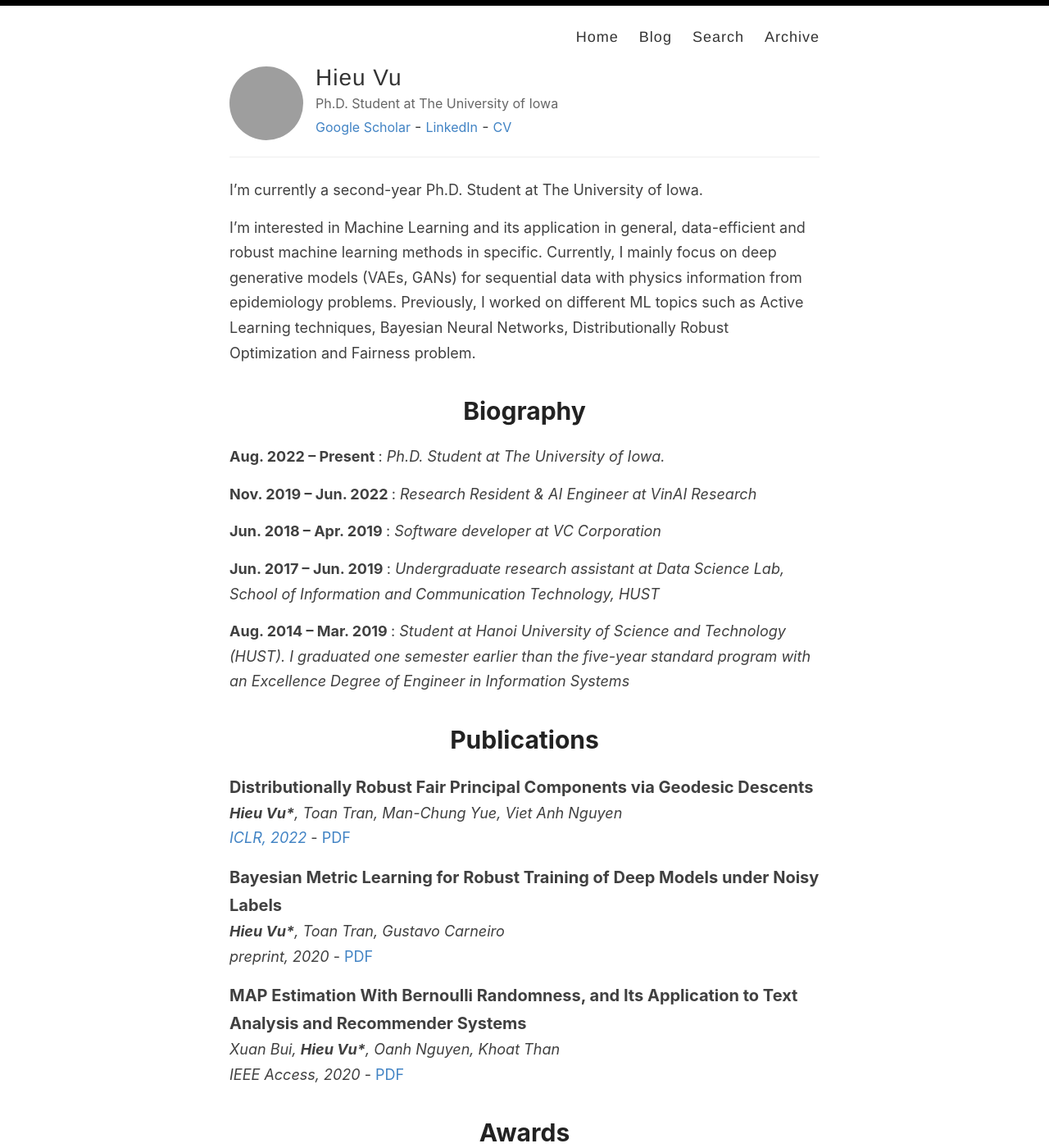
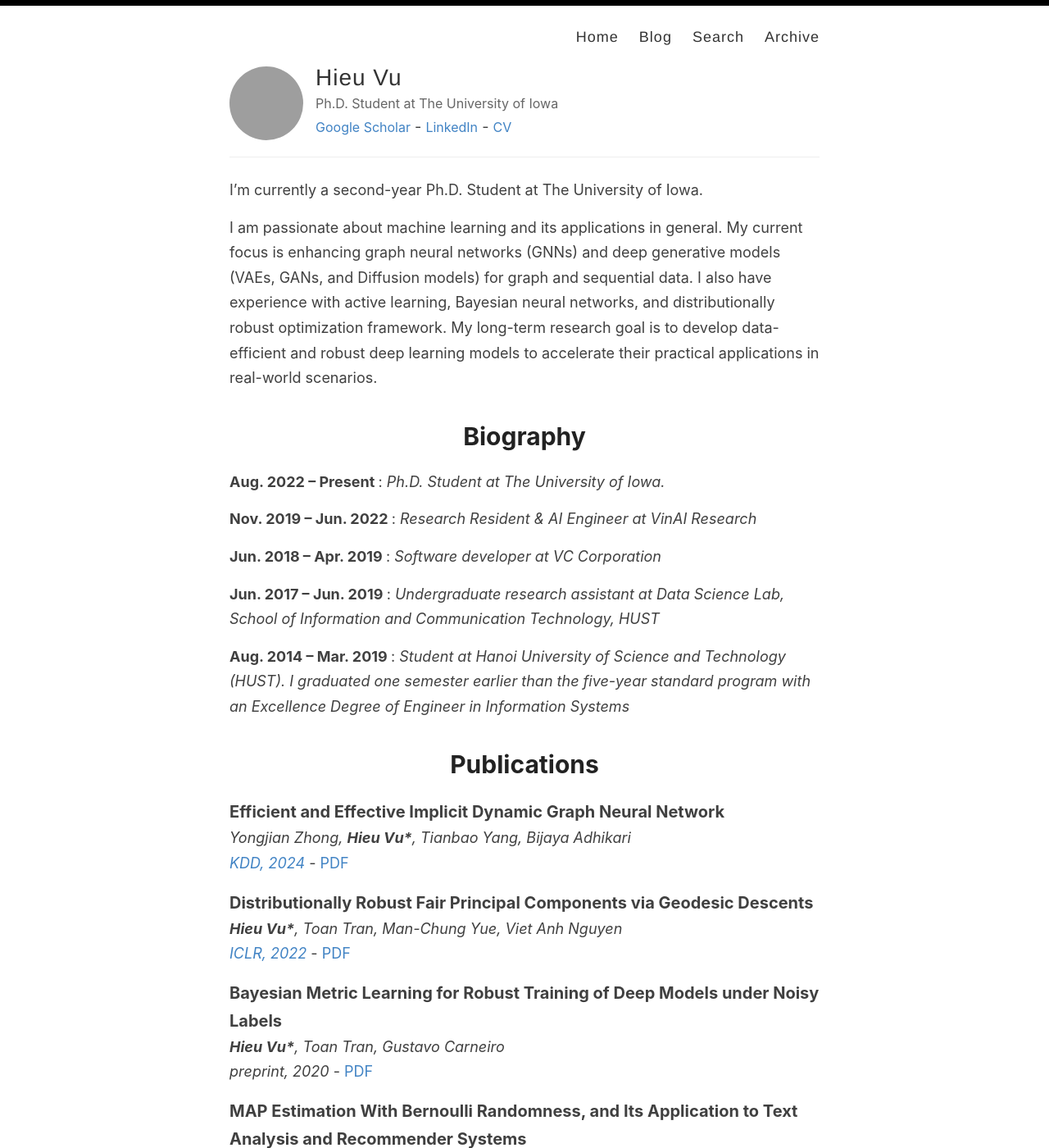
Before and after one commit to hieuvt29/hieuvt29.github.io, a Jekyll site: the page built from index.md, in a window 1280 px wide and 1400 px high. Shown: the whole window at 82% size. Built offline with Jekyll 4.4.1, drawn with Linux system fonts in a browser that asks for light colours; some of the changed text lies outside the part shown; grey boxes are pictures that could not be loaded.

Commit message:
update 2024

```diff
--- a/index.md
+++ b/index.md
@@ -11,7 +11,7 @@ I am also passionate about deep learning techniques, especially deep generative
 
 I'm currently a second-year Ph.D. Student at The University of Iowa.
 
-I'm interested in Machine Learning and its application in general, data-efficient and robust machine learning methods in specific. Currently, I mainly focus on deep generative models (VAEs, GANs) for sequential data with physics information from epidemiology problems. Previously, I worked on different ML topics such as Active Learning techniques, Bayesian Neural Networks, Distributionally Robust Optimization and Fairness problem.
+I am passionate about machine learning and its applications in general. My current focus is enhancing graph neural networks (GNNs) and deep generative models (VAEs, GANs, and Diffusion models) for graph and sequential data. I also have experience with active learning, Bayesian neural networks, and distributionally robust optimization framework. My long-term research goal is to develop data-efficient and robust deep learning models to accelerate their practical applications in real-world scenarios.
 
 # Biography
 
@@ -39,7 +39,11 @@ __<span> {{ milestone_arr[0] | strip }} </span>__ : *{{ milestone_arr[1] | strip
 
 {%
 assign publications = "
-
+Efficient and Effective Implicit Dynamic Graph Neural Network |
+Yongjian Zhong, __Hieu Vu*__, Tianbao Yang, Bijaya Adhikari |
+[*KDD, 2024*](https://dl.acm.org/doi/abs/10.1145/3637528.3672026) |
+https://arxiv.org/pdb/2406.17894.pdf
+---
 Distributionally Robust Fair Principal Components via Geodesic Descents |
 __Hieu Vu*__, Toan Tran, Man-Chung Yue, Viet Anh Nguyen |
 [*ICLR, 2022*](https://openreview.net/forum?id=9NVd-DMtThY) |
@@ -72,13 +76,14 @@ __Excellence scholarship for the academic year of 2018 − 2019__ <br>
 *Granted for top 1% students with highest CPA of School of Information and Communication Technology, HUST*
 
 # Advisors
-- [Bijaya Adhikari](https://cs.uiowa.edu/people/bijaya-adhikari)
-- [Viet-Anh Nguyen](https://vietanhnguyen.net)
-- [Toan Tran](https://researchers.adelaide.edu.au/profile/toan.m.tran)
-- [Khoat Than](https://scholar.google.com.vn/citations?user=z2_6ZRYAAAAJ)
-
+- Aug. 2022 - present: [Bijaya Adhikari](https://cs.uiowa.edu/people/bijaya-adhikari)
+- May. 2021 – Jan. 2022: [Viet-Anh Nguyen](https://vietanhnguyen.net)
+- Nov. 2019 – Jan. 2022: [Toan Tran](https://researchers.adelaide.edu.au/profile/toan.m.tran)
+- Jun. 2017 – Jun. 2019: [Khoat Than](https://scholar.google.com.vn/citations?user=z2_6ZRYAAAAJ)
 
 # Collaborators
+- [Yongjian Zhong](https://yongjian16.github.io/)
+- [Akash Choudhuri](https://soothysay.github.io/)
 - [Man-Chung Yue](https://manchungyue.com/)
 - [Gustavo Carneiro](https://cs.adelaide.edu.au/~carneiro/)
 - [Xuan Bui](https://scholar.google.com.vn/citations?user=DSLkmeUAAAAJ)
```
Also changed, not shown: 10 other files.
